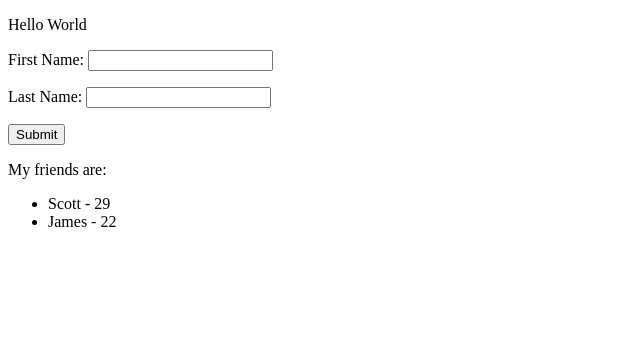
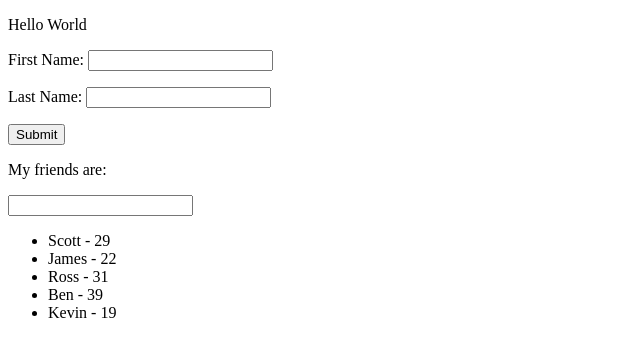
Before and after one commit to jamesusa19/Angular-Tutorial, a plain HTML site: page index.html in a window 1280 px wide. Shown: the whole page, without its empty margins (0-640 px from the left). Drawn offline with nearby package versions, Linux system fonts and the light colour scheme.

Commit message:
worked with basic filters

```diff
--- a/index.html
+++ b/index.html
@@ -14,9 +14,10 @@
 			<p>My friends are:</p>
 			<p ng-repeat="person in names | orderBy: person">{{listName(person.fname, person.lname)}}</p>
 		</div>
-		<div ng-init="list = [{name:'Scott', age: 29}, {name:'James',age:22}]">
+		<div ng-init="list = [{name:'Scott', age: 29},{name:'James',age:22},{name:'Ross',age:31},{name:'Ben',age:39},{name:'Kevin',age:19}]">
+			<input type="text" ng-model="search">
 			<ul>
-				<li ng-repeat="item in list">{{item.name}} - {{item.age}}</li>
+				<li ng-repeat="item in list | filter:search">{{item.name}} - {{item.age}}</li>
 			</ul>
 		</div>
 		<script src="root.js"></script>
```
